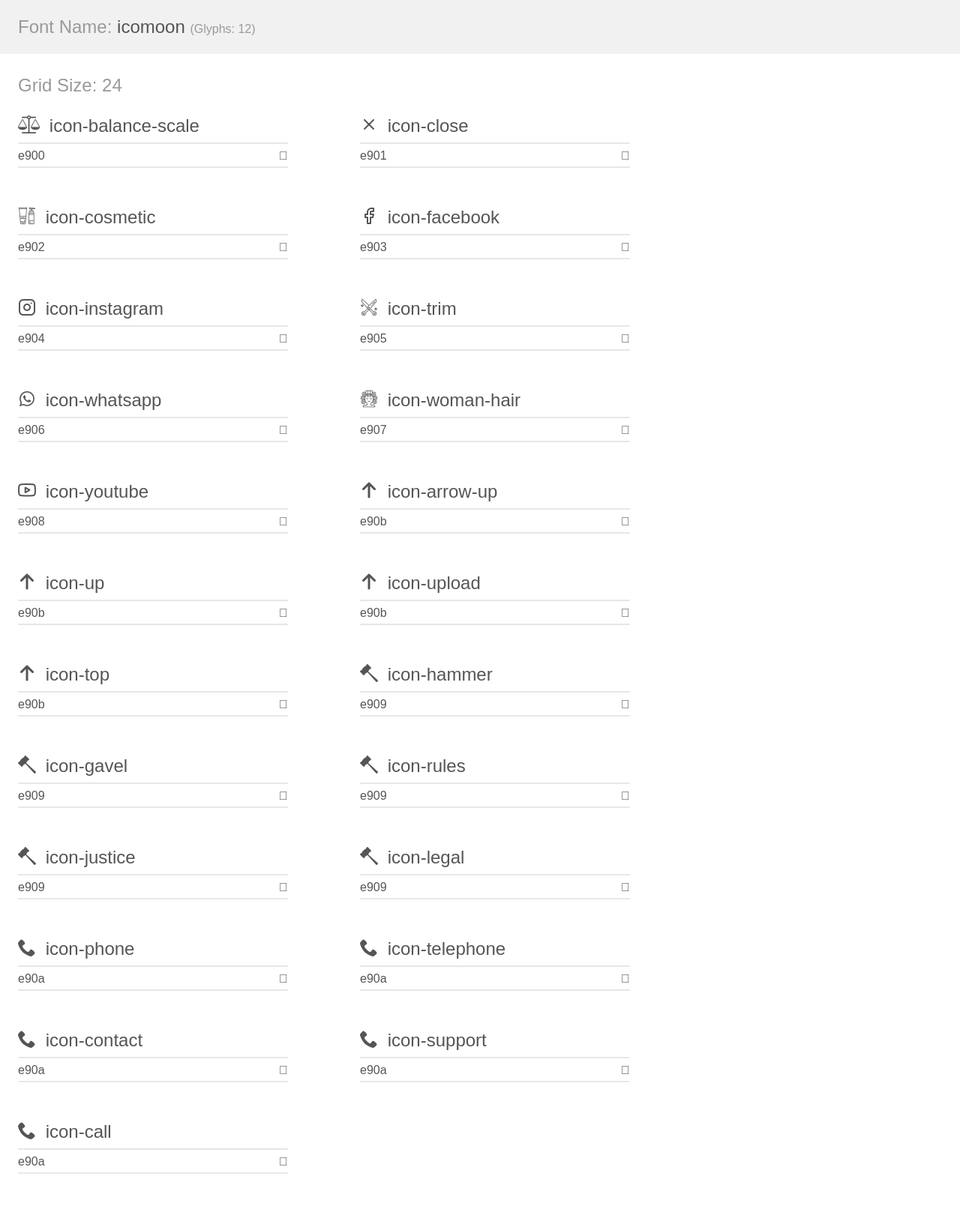
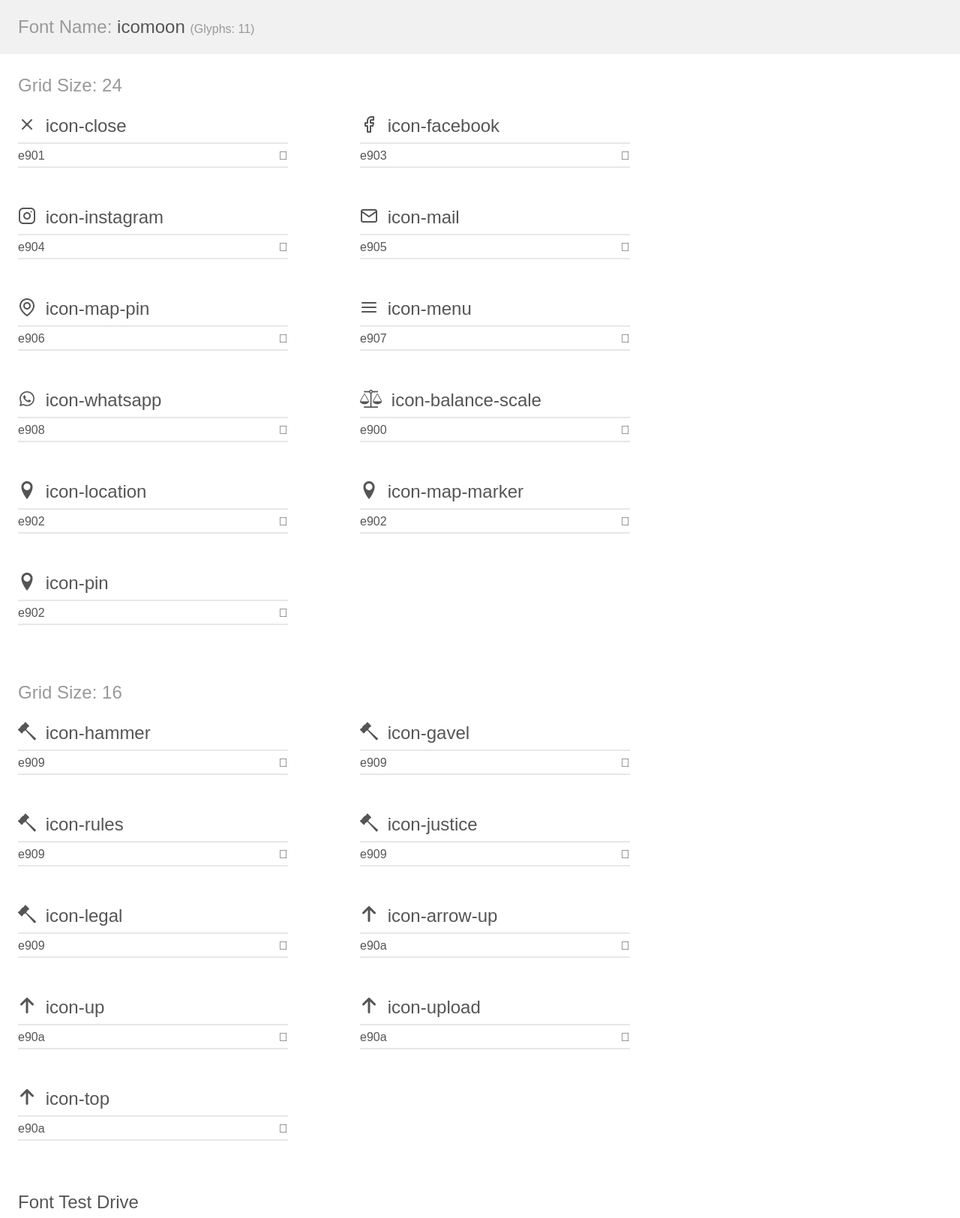
Before and after one commit to henryv7/AdvocaciaSamuelSouza, a plain HTML site: page assent/fontes/demo.html in a window 1280 px wide. Shown: the top 1625 px of the page at 75% size. Drawn offline with Linux system fonts and the light colour scheme.

Commit message:
aula4pronta

```diff
--- a/assent/fontes/demo-files/demo.css
+++ b/assent/fontes/demo-files/demo.css
@@ -149,3 +149,6 @@ p {
 .fs1 {
   font-size: 24px;
 }
+.fs2 {
+  font-size: 24px;
+}
--- a/assent/fontes/demo.html
+++ b/assent/fontes/demo.html
@@ -9,24 +9,10 @@
     <link rel="stylesheet" href="style.css"></head>
 <body>
     <div class="bgc1 clearfix">
-        <h1 class="mhmm mvm"><span class="fgc1">Font Name:</span> icomoon <small class="fgc1">(Glyphs:&nbsp;12)</small></h1>
+        <h1 class="mhmm mvm"><span class="fgc1">Font Name:</span> icomoon <small class="fgc1">(Glyphs:&nbsp;11)</small></h1>
     </div>
     <div class="clearfix mhl ptl">
         <h1 class="mvm mtn fgc1">Grid Size: 24</h1>
-        <div class="glyph fs1">
-            <div class="clearfix bshadow0 pbs">
-                <span class="icon-balance-scale"></span>
-                <span class="mls"> icon-balance-scale</span>
-            </div>
-            <fieldset class="fs0 size1of1 clearfix hidden-false">
-                <input type="text" readonly value="e900" class="unit size1of2" />
-                <input type="text" maxlength="1" readonly value="&#xe900;" class="unitRight size1of2 talign-right" />
-            </fieldset>
-            <div class="fs0 bshadow0 clearfix hidden-true">
-                <span class="unit pvs fgc1">liga: </span>
-                <input type="text" readonly value="" class="liga unitRight" />
-            </div>
-        </div>
         <div class="glyph fs1">
             <div class="clearfix bshadow0 pbs">
                 <span class="icon-close"></span>
@@ -35,20 +21,6 @@
             <fieldset class="fs0 size1of1 clearfix hidden-false">
                 <input type="text" readonly value="e901" class="unit size1of2" />
                 <input type="text" maxlength="1" readonly value="&#xe901;" class="unitRight size1of2 talign-right" />
-            </fieldset>
-            <div class="fs0 bshadow0 clearfix hidden-true">
-                <span class="unit pvs fgc1">liga: </span>
-                <input type="text" readonly value="" class="liga unitRight" />
-            </div>
-        </div>
-        <div class="glyph fs1">
-            <div class="clearfix bshadow0 pbs">
-                <span class="icon-cosmetic"></span>
-                <span class="mls"> icon-cosmetic</span>
-            </div>
-            <fieldset class="fs0 size1of1 clearfix hidden-false">
-                <input type="text" readonly value="e902" class="unit size1of2" />
-                <input type="text" maxlength="1" readonly value="&#xe902;" class="unitRight size1of2 talign-right" />
             </fieldset>
             <div class="fs0 bshadow0 clearfix hidden-true">
                 <span class="unit pvs fgc1">liga: </span>
@@ -85,8 +57,8 @@
         </div>
         <div class="glyph fs1">
             <div class="clearfix bshadow0 pbs">
-                <span class="icon-trim"></span>
-                <span class="mls"> icon-trim</span>
+                <span class="icon-mail"></span>
+                <span class="mls"> icon-mail</span>
             </div>
             <fieldset class="fs0 size1of1 clearfix hidden-false">
                 <input type="text" readonly value="e905" class="unit size1of2" />
@@ -99,8 +71,8 @@
         </div>
         <div class="glyph fs1">
             <div class="clearfix bshadow0 pbs">
-                <span class="icon-whatsapp"></span>
-                <span class="mls"> icon-whatsapp</span>
+                <span class="icon-map-pin"></span>
+                <span class="mls"> icon-map-pin</span>
             </div>
             <fieldset class="fs0 size1of1 clearfix hidden-false">
                 <input type="text" readonly value="e906" class="unit size1of2" />
@@ -113,8 +85,8 @@
         </div>
         <div class="glyph fs1">
             <div class="clearfix bshadow0 pbs">
-                <span class="icon-woman-hair"></span>
-                <span class="mls"> icon-woman-hair</span>
+                <span class="icon-menu"></span>
+                <span class="mls"> icon-menu</span>
             </div>
             <fieldset class="fs0 size1of1 clearfix hidden-false">
                 <input type="text" readonly value="e907" class="unit size1of2" />
@@ -127,8 +99,8 @@
         </div>
         <div class="glyph fs1">
             <div class="clearfix bshadow0 pbs">
-                <span class="icon-youtube"></span>
-                <span class="mls"> icon-youtube</span>
+                <span class="icon-whatsapp"></span>
+                <span class="mls"> icon-whatsapp</span>
             </div>
             <fieldset class="fs0 size1of1 clearfix hidden-false">
                 <input type="text" readonly value="e908" class="unit size1of2" />
@@ -141,12 +113,12 @@
         </div>
         <div class="glyph fs1">
             <div class="clearfix bshadow0 pbs">
-                <span class="icon-arrow-up"></span>
-                <span class="mls"> icon-arrow-up</span>
+                <span class="icon-balance-scale"></span>
+                <span class="mls"> icon-balance-scale</span>
             </div>
             <fieldset class="fs0 size1of1 clearfix hidden-false">
-                <input type="text" readonly value="e90b" class="unit size1of2" />
-                <input type="text" maxlength="1" readonly value="&#xe90b;" class="unitRight size1of2 talign-right" />
+                <input type="text" readonly value="e900" class="unit size1of2" />
+                <input type="text" maxlength="1" readonly value="&#xe900;" class="unitRight size1of2 talign-right" />
             </fieldset>
             <div class="fs0 bshadow0 clearfix hidden-true">
                 <span class="unit pvs fgc1">liga: </span>
@@ -155,12 +127,12 @@
         </div>
         <div class="glyph fs1">
             <div class="clearfix bshadow0 pbs">
-                <span class="icon-up"></span>
-                <span class="mls"> icon-up</span>
+                <span class="icon-location"></span>
+                <span class="mls"> icon-location</span>
             </div>
             <fieldset class="fs0 size1of1 clearfix hidden-false">
-                <input type="text" readonly value="e90b" class="unit size1of2" />
-                <input type="text" maxlength="1" readonly value="&#xe90b;" class="unitRight size1of2 talign-right" />
+                <input type="text" readonly value="e902" class="unit size1of2" />
+                <input type="text" maxlength="1" readonly value="&#xe902;" class="unitRight size1of2 talign-right" />
             </fieldset>
             <div class="fs0 bshadow0 clearfix hidden-true">
                 <span class="unit pvs fgc1">liga: </span>
@@ -169,12 +141,12 @@
         </div>
         <div class="glyph fs1">
             <div class="clearfix bshadow0 pbs">
-                <span class="icon-upload"></span>
-                <span class="mls"> icon-upload</span>
+                <span class="icon-map-marker"></span>
+                <span class="mls"> icon-map-marker</span>
             </div>
             <fieldset class="fs0 size1of1 clearfix hidden-false">
-                <input type="text" readonly value="e90b" class="unit size1of2" />
-                <input type="text" maxlength="1" readonly value="&#xe90b;" class="unitRight size1of2 talign-right" />
+                <input type="text" readonly value="e902" class="unit size1of2" />
+                <input type="text" maxlength="1" readonly value="&#xe902;" class="unitRight size1of2 talign-right" />
             </fieldset>
             <div class="fs0 bshadow0 clearfix hidden-true">
                 <span class="unit pvs fgc1">liga: </span>
@@ -183,19 +155,22 @@
         </div>
         <div class="glyph fs1">
             <div class="clearfix bshadow0 pbs">
-                <span class="icon-top"></span>
-                <span class="mls"> icon-top</span>
+                <span class="icon-pin"></span>
+                <span class="mls"> icon-pin</span>
             </div>
             <fieldset class="fs0 size1of1 clearfix hidden-false">
-                <input type="text" readonly value="e90b" class="unit size1of2" />
-                <input type="text" maxlength="1" readonly value="&#xe90b;" class="unitRight size1of2 talign-right" />
+                <input type="text" readonly value="e902" class="unit size1of2" />
+                <input type="text" maxlength="1" readonly value="&#xe902;" class="unitRight size1of2 talign-right" />
             </fieldset>
             <div class="fs0 bshadow0 clearfix hidden-true">
                 <span class="unit pvs fgc1">liga: </span>
                 <input type="text" readonly value="" class="liga unitRight" />
             </div>
         </div>
-        <div class="glyph fs1">
+    </div>
+    <div class="clearfix mhl ptl">
+        <h1 class="mvm mtn fgc1">Grid Size: 16</h1>
+        <div class="glyph fs2">
             <div class="clearfix bshadow0 pbs">
                 <span class="icon-hammer"></span>
                 <span class="mls"> icon-hammer</span>
@@ -209,7 +184,7 @@
                 <input type="text" readonly value="" class="liga unitRight" />
             </div>
         </div>
-        <div class="glyph fs1">
+        <div class="glyph fs2">
             <div class="clearfix bshadow0 pbs">
                 <span class="icon-gavel"></span>
                 <span class="mls"> icon-gavel</span>
@@ -223,7 +198,7 @@
                 <input type="text" readonly value="" class="liga unitRight" />
             </div>
         </div>
-        <div class="glyph fs1">
+        <div class="glyph fs2">
             <div class="clearfix bshadow0 pbs">
                 <span class="icon-rules"></span>
                 <span class="mls"> icon-rules</span>
@@ -237,7 +212,7 @@
                 <input type="text" readonly value="" class="liga unitRight" />
             </div>
         </div>
-        <div class="glyph fs1">
+        <div class="glyph fs2">
             <div class="clearfix bshadow0 pbs">
                 <span class="icon-justice"></span>
                 <span class="mls"> icon-justice</span>
@@ -251,7 +226,7 @@
                 <input type="text" readonly value="" class="liga unitRight" />
             </div>
         </div>
-        <div class="glyph fs1">
+        <div class="glyph fs2">
             <div class="clearfix bshadow0 pbs">
                 <span class="icon-legal"></span>
                 <span class="mls"> icon-legal</span>
@@ -265,10 +240,10 @@
                 <input type="text" readonly value="" class="liga unitRight" />
             </div>
         </div>
-        <div class="glyph fs1">
+        <div class="glyph fs2">
             <div class="clearfix bshadow0 pbs">
-                <span class="icon-phone"></span>
-                <span class="mls"> icon-phone</span>
+                <span class="icon-arrow-up"></span>
+                <span class="mls"> icon-arrow-up</span>
             </div>
             <fieldset class="fs0 size1of1 clearfix hidden-false">
                 <input type="text" readonly value="e90a" class="unit size1of2" />
@@ -279,10 +254,10 @@
                 <input type="text" readonly value="" class="liga unitRight" />
             </div>
         </div>
-        <div class="glyph fs1">
+        <div class="glyph fs2">
             <div class="clearfix bshadow0 pbs">
-                <span class="icon-telephone"></span>
-                <span class="mls"> icon-telephone</span>
+                <span class="icon-up"></span>
+                <span class="mls"> icon-up</span>
             </div>
             <fieldset class="fs0 size1of1 clearfix hidden-false">
                 <input type="text" readonly value="e90a" class="unit size1of2" />
@@ -293,10 +268,10 @@
                 <input type="text" readonly value="" class="liga unitRight" />
             </div>
         </div>
-        <div class="glyph fs1">
+        <div class="glyph fs2">
             <div class="clearfix bshadow0 pbs">
-                <span class="icon-contact"></span>
-                <span class="mls"> icon-contact</span>
+                <span class="icon-upload"></span>
+                <span class="mls"> icon-upload</span>
             </div>
             <fieldset class="fs0 size1of1 clearfix hidden-false">
                 <input type="text" readonly value="e90a" class="unit size1of2" />
@@ -307,24 +282,10 @@
                 <input type="text" readonly value="" class="liga unitRight" />
             </div>
         </div>
-        <div class="glyph fs1">
+        <div class="glyph fs2">
             <div class="clearfix bshadow0 pbs">
-                <span class="icon-support"></span>
-                <span class="mls"> icon-support</span>
-            </div>
-            <fieldset class="fs0 size1of1 clearfix hidden-false">
-                <input type="text" readonly value="e90a" class="unit size1of2" />
-                <input type="text" maxlength="1" readonly value="&#xe90a;" class="unitRight size1of2 talign-right" />
-            </fieldset>
-            <div class="fs0 bshadow0 clearfix hidden-true">
-                <span class="unit pvs fgc1">liga: </span>
-                <input type="text" readonly value="" class="liga unitRight" />
-            </div>
-        </div>
-        <div class="glyph fs1">
-            <div class="clearfix bshadow0 pbs">
-                <span class="icon-call"></span>
-                <span class="mls"> icon-call</span>
+                <span class="icon-top"></span>
+                <span class="mls"> icon-top</span>
             </div>
             <fieldset class="fs0 size1of1 clearfix hidden-false">
                 <input type="text" readonly value="e90a" class="unit size1of2" />
--- a/assent/fontes/style.css
+++ b/assent/fontes/style.css
@@ -1,10 +1,10 @@
 @font-face {
   font-family: 'icomoon';
-  src:  url('fonts/icomoon.eot?imwqsj');
-  src:  url('fonts/icomoon.eot?imwqsj#iefix') format('embedded-opentype'),
-    url('fonts/icomoon.ttf?imwqsj') format('truetype'),
-    url('fonts/icomoon.woff?imwqsj') format('woff'),
-    url('fonts/icomoon.svg?imwqsj#icomoon') format('svg');
+  src:  url('fonts/icomoon.eot?g10n2');
+  src:  url('fonts/icomoon.eot?g10n2#iefix') format('embedded-opentype'),
+    url('fonts/icomoon.ttf?g10n2') format('truetype'),
+    url('fonts/icomoon.woff?g10n2') format('woff'),
+    url('fonts/icomoon.svg?g10n2#icomoon') format('svg');
   font-weight: normal;
   font-style: normal;
   font-display: block;
@@ -25,14 +25,8 @@
   -moz-osx-font-smoothing: grayscale;
 }
 
-.icon-balance-scale:before {
-  content: "\e900";
-}
 .icon-close:before {
   content: "\e901";
-}
-.icon-cosmetic:before {
-  content: "\e902";
 }
 .icon-facebook:before {
   content: "\e903";
@@ -40,29 +34,29 @@
 .icon-instagram:before {
   content: "\e904";
 }
-.icon-trim:before {
+.icon-mail:before {
   content: "\e905";
 }
-.icon-whatsapp:before {
+.icon-map-pin:before {
   content: "\e906";
 }
-.icon-woman-hair:before {
+.icon-menu:before {
   content: "\e907";
 }
-.icon-youtube:before {
+.icon-whatsapp:before {
   content: "\e908";
 }
-.icon-arrow-up:before {
-  content: "\e90b";
+.icon-balance-scale:before {
+  content: "\e900";
 }
-.icon-up:before {
-  content: "\e90b";
+.icon-location:before {
+  content: "\e902";
 }
-.icon-upload:before {
-  content: "\e90b";
+.icon-map-marker:before {
+  content: "\e902";
 }
-.icon-top:before {
-  content: "\e90b";
+.icon-pin:before {
+  content: "\e902";
 }
 .icon-hammer:before {
   content: "\e909";
@@ -79,18 +73,15 @@
 .icon-legal:before {
   content: "\e909";
 }
-.icon-phone:before {
+.icon-arrow-up:before {
   content: "\e90a";
 }
-.icon-telephone:before {
+.icon-up:before {
   content: "\e90a";
 }
-.icon-contact:before {
+.icon-upload:before {
   content: "\e90a";
 }
-.icon-support:before {
+.icon-top:before {
   content: "\e90a";
 }
-.icon-call:before {
-  content: "\e90a";
-}
--- a/assent/fontes2/icomoon/demo-files/demo.css
+++ /dev/null
@@ -1,151 +0,0 @@
-body {
-  padding: 0;
-  margin: 0;
-  font-family: sans-serif;
-  font-size: 1em;
-  line-height: 1.5;
-  color: #555;
-  background: #fff;
-}
-h1 {
-  font-size: 1.5em;
-  font-weight: normal;
-}
-small {
-  font-size: .66666667em;
-}
-a {
-  color: #e74c3c;
-  text-decoration: none;
-}
-a:hover, a:focus {
-  box-shadow: 0 1px #e74c3c;
-}
-.bshadow0, input {
-  box-shadow: inset 0 -2px #e7e7e7;
-}
-input:hover {
-  box-shadow: inset 0 -2px #ccc;
-}
-input, fieldset {
-  font-family: sans-serif;
-  font-size: 1em;
-  margin: 0;
-  padding: 0;
-  border: 0;
-}
-input {
-  color: inherit;
-  line-height: 1.5;
-  height: 1.5em;
-  padding: .25em 0;
-}
-input:focus {
-  outline: none;
-  box-shadow: inset 0 -2px #449fdb;
-}
-.glyph {
-  font-size: 16px;
-  width: 15em;
-  padding-bottom: 1em;
-  margin-right: 4em;
-  margin-bottom: 1em;
-  float: left;
-  overflow: hidden;
-}
-.liga {
-  width: 80%;
-  width: calc(100% - 2.5em);
-}
-.talign-right {
-  text-align: right;
-}
-.talign-center {
-  text-align: center;
-}
-.bgc1 {
-  background: #f1f1f1;
-}
-.fgc1 {
-  color: #999;
-}
-.fgc0 {
-  color: #000;
-}
-p {
-  margin-top: 1em;
-  margin-bottom: 1em;
-}
-.mvm {
-  margin-top: .75em;
-  margin-bottom: .75em;
-}
-.mtn {
-  margin-top: 0;
-}
-.mtl, .mal {
-  margin-top: 1.5em;
-}
-.mbl, .mal {
-  margin-bottom: 1.5em;
-}
-.mal, .mhl {
-  margin-left: 1.5em;
-  margin-right: 1.5em;
-}
-.mhmm {
-  margin-left: 1em;
-  margin-right: 1em;
-}
-.mls {
-  margin-left: .25em;
-}
-.ptl {
-  padding-top: 1.5em;
-}
-.pbs, .pvs {
-  padding-bottom: .25em;
-}
-.pvs, .pts {
-  padding-top: .25em;
-}
-.unit {
-  float: left;
-}
-.unitRight {
-  float: right;
-}
-.size1of2 {
-  width: 50%;
-}
-.size1of1 {
-  width: 100%;
-}
-.clearfix:before, .clearfix:after {
-  content: " ";
-  display: table;
-}
-.clearfix:after {
-  clear: both;
-}
-.hidden-true {
-  display: none;
-}
-.textbox0 {
-  width: 3em;
-  background: #f1f1f1;
-  padding: .25em .5em;
-  line-height: 1.5;
-  height: 1.5em;
-}
-#testDrive {
-  display: block;
-  padding-top: 24px;
-  line-height: 1.5;
-}
-.fs0 {
-  font-size: 16px;
-}
-.fs1 {
-  font-size: 28px;
-}
--- a/assent/fontes2/icomoon/style.css
+++ /dev/null
@@ -1,54 +0,0 @@
-@font-face {
-  font-family: 'icomoon';
-  src:  url('fonts/icomoon.eot?qgw71u');
-  src:  url('fonts/icomoon.eot?qgw71u#iefix') format('embedded-opentype'),
-    url('fonts/icomoon.ttf?qgw71u') format('truetype'),
-    url('fonts/icomoon.woff?qgw71u') format('woff'),
-    url('fonts/icomoon.svg?qgw71u#icomoon') format('svg');
-  font-weight: normal;
-  font-style: normal;
-  font-display: block;
-}
-
-[class^="icon-"], [class*=" icon-"] {
-  /* use !important to prevent issues with browser extensions that change fonts */
-  font-family: 'icomoon' !important;
-  speak: never;
-  font-style: normal;
-  font-weight: normal;
-  font-variant: normal;
-  text-transform: none;
-  line-height: 1;
-
-  /* Better Font Rendering =========== */
-  -webkit-font-smoothing: antialiased;
-  -moz-osx-font-smoothing: grayscale;
-}
-
-.icon-balance-scale:before {
-  content: "\e900";
-}
-.icon-envelop:before {
-  content: "\e901";
-}
-.icon-mail:before {
-  content: "\e901";
-}
-.icon-email:before {
-  content: "\e901";
-}
-.icon-contact:before {
-  content: "\e901";
-}
-.icon-letter:before {
-  content: "\e901";
-}
-.icon-location:before {
-  content: "\e902";
-}
-.icon-map-marker:before {
-  content: "\e902";
-}
-.icon-pin:before {
-  content: "\e902";
-}
--- a/style.css
+++ b/style.css
@@ -32,6 +32,9 @@ img {
   --text-color: hsl(0 0% 46%);
   --text-color-light: hsl(0 0% 98%);
   --body-color: hsl(0 0% 98%);
+
+  /* fonts */
+  --title-font-size: 1.875rem;
 }
 
 /*===  BASE ============================ */
@@ -40,14 +43,14 @@ html {
 }
 
 body {
-  font: 400 1rem 'DM Sans', sans-serif;
+  font: 400 var(--title-font-size) 'DM Sans', sans-serif;
   color: var(--text-color);
   background: var(--body-color);
   -webkit-font-smoothing: antialiased;
 }
 
 .title {
-  font: 700 1.875rem 'Poppins', sans-serif;
+  font: 700 var(--title-font-size) 'Poppins', sans-serif;
   color: var(--title-color);
   -webkit-font-smoothing: auto;
 }
@@ -423,7 +426,7 @@ footer .social a:hover {
   right: 1rem;
   bottom: 1rem;
 
-  padding: 0.8rem;
+  padding: 0.5rem;
   clip-path: circle();
 
   font-size: 1.5rem;
@@ -444,4 +447,7 @@ footer .social a:hover {
 
 /*==== back to top ============================ */
 @media (min-width: 992px) {
+  .title {
+    font-size: 2.2rem;
+  }
 }
```
Also changed, not shown: assent/fontes/selection.json (+1 -1 lines), assent/fontes2/icomoon/demo-files/demo.js (deleted, +0 -30 lines), assent/fontes2/icomoon/demo.html (deleted, +0 -164 lines), assent/fontes2/icomoon/selection.json (deleted, +0 -1 lines), index.html (+1 -2 lines), assent/fontes/fonts/icomoon.ttf, assent/fontes/fonts/icomoon.woff, assent/fontes2/icomoon/Read Me.txt (deleted), assent/fontes2/icomoon/fonts/icomoon.ttf (deleted), assent/fontes2/icomoon/fonts/icomoon.woff (deleted), 4 other files.
